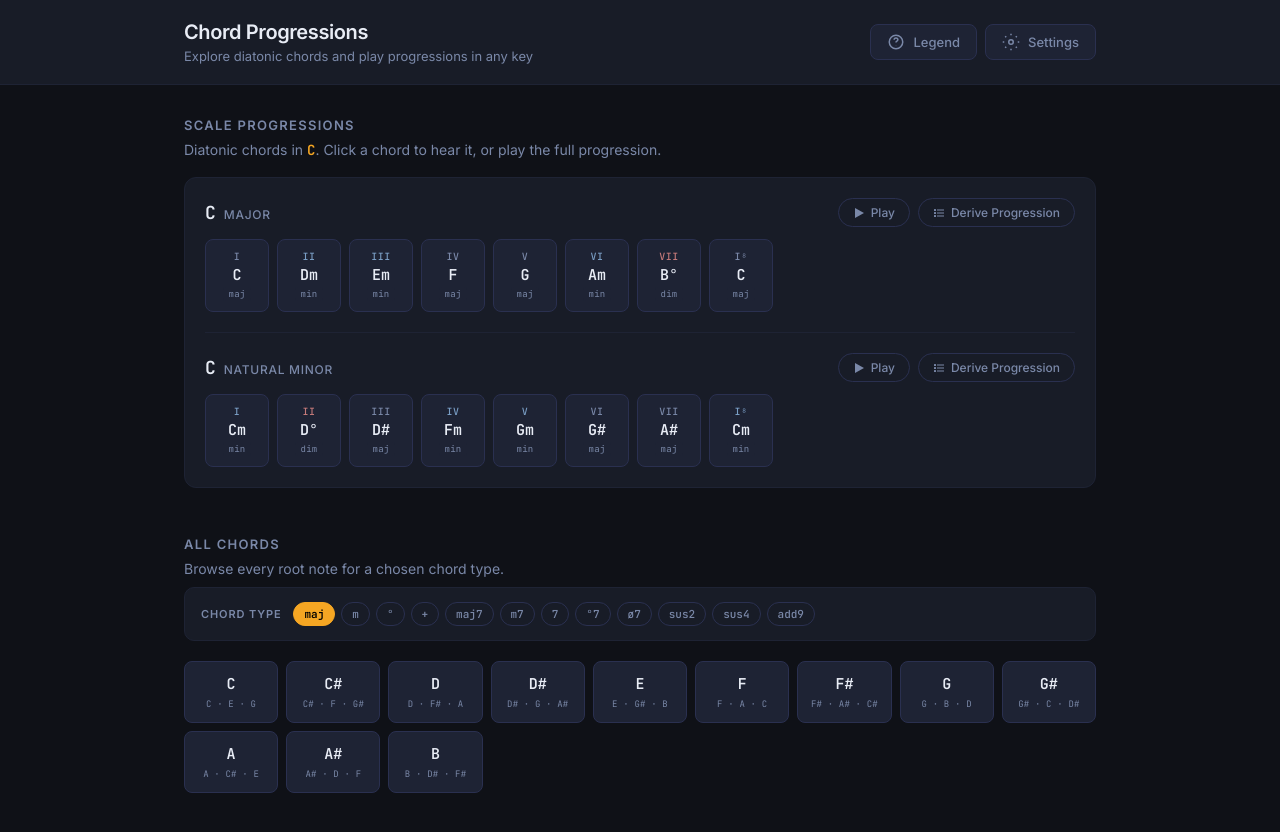
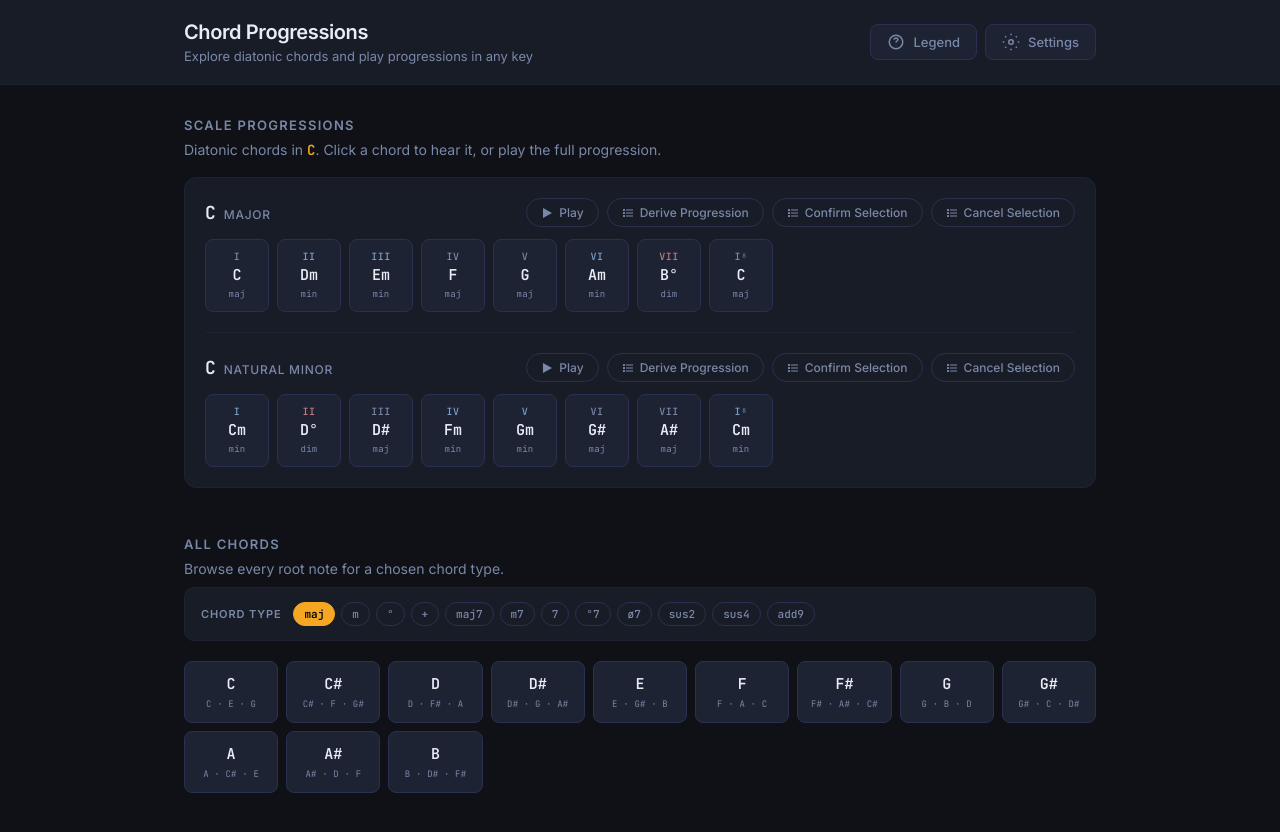
Before and after one commit to GermanCodeEngineer/chord-progressions, a Vue app: page / in a window 1280 px wide. Shown: the top 832 px of the page. Built offline with nearby package versions, Linux system fonts and the light colour scheme.

Commit message:
Continue Derive Progression feature

```diff
--- a/src/components/ScaleRow.vue
+++ b/src/components/ScaleRow.vue
@@ -28,8 +28,8 @@
         <button
           class="derive-progression-btn"
           :class="{ 'is-active': inSelectionMode }"
-          @click="toggleSelectionMode"
-          :title="inSelectionMode ? 'Exit selection mode' : 'Select chords to derive a progression'"
+          @click="updateDeriveState(true)"
+          title='Select chords to derive a progression'
         >
           <!-- List/Check icon for selection mode -->
           <svg width="12" height="12" viewBox="0 0 12 12" fill="currentColor">
@@ -40,7 +40,45 @@
             <rect x="1" y="8" width="2" height="2" rx="0.5"/>
             <rect x="4" y="8.5" width="7" height="1"/>
           </svg>
-          <span>{{ inSelectionMode ? 'Cancel Selection' : 'Derive Progression' }}</span>
+          <span>{{ "Derive Progression" }}</span>
+        </button>
+
+        <!-- Confirm Derive Progression Button -->
+        <button
+          class="confirm-selection-btn"
+          @click="updateDeriveState(false)"
+          title="Exit selection mode"
+        >
+          <!-- List/Check icon for selection mode -->
+          <!-- TODO: Change symbol, make btn green -->
+          <svg width="12" height="12" viewBox="0 0 12 12" fill="currentColor">
+            <rect x="1" y="2" width="2" height="2" rx="0.5"/>
+            <rect x="4" y="2.5" width="7" height="1"/>
+            <rect x="1" y="5" width="2" height="2" rx="0.5"/>
+            <rect x="4" y="5.5" width="7" height="1"/>
+            <rect x="1" y="8" width="2" height="2" rx="0.5"/>
+            <rect x="4" y="8.5" width="7" height="1"/>
+          </svg>
+          <span>{{ "Confirm Selection" }}</span>
+        </button>
+
+        <!-- Cancel Derive Progression Button -->
+        <button
+          class="cancel-selection-btn"
+          @click="updateDeriveState(false)"
+          title="Exit selection mode"
+        >
+          <!-- List/Check icon for selection mode -->
+          <!-- TODO: Change symbol, make btn red -->
+          <svg width="12" height="12" viewBox="0 0 12 12" fill="currentColor">
+            <rect x="1" y="2" width="2" height="2" rx="0.5"/>
+            <rect x="4" y="2.5" width="7" height="1"/>
+            <rect x="1" y="5" width="2" height="2" rx="0.5"/>
+            <rect x="4" y="5.5" width="7" height="1"/>
+            <rect x="1" y="8" width="2" height="2" rx="0.5"/>
+            <rect x="4" y="8.5" width="7" height="1"/>
+          </svg>
+          <span>{{ "Cancel Selection" }}</span>
         </button>
       </div>
     </div>
@@ -86,6 +124,18 @@ const inSelectionMode = ref<boolean>(false)
 const isThisPlaying = computed<boolean>(() =>
   isPlaying.value && activeProgressionId.value === thisProgressionId.value
 )
+
+function updateDeriveState(positive: boolean): void {
+  if (positive) {
+    if (!inSelectionMode.value) {
+      inSelectionMode.value = true
+    } else {
+      // Confirm
+    }
+  } else {
+    inSelectionMode.value = false
+  }
+}
 
 function toggleSelectionMode(): void {
   inSelectionMode.value = !inSelectionMode.value
@@ -154,7 +204,9 @@ async function handlePlayProgression(): Promise<void> {
 }
 
 .play-progression-btn,
-.derive-progression-btn {
+.derive-progression-btn,
+.confirm-selection-btn,
+.cancel-selection-btn {
   display: flex;
   align-items: center;
   gap: 6px;
```
